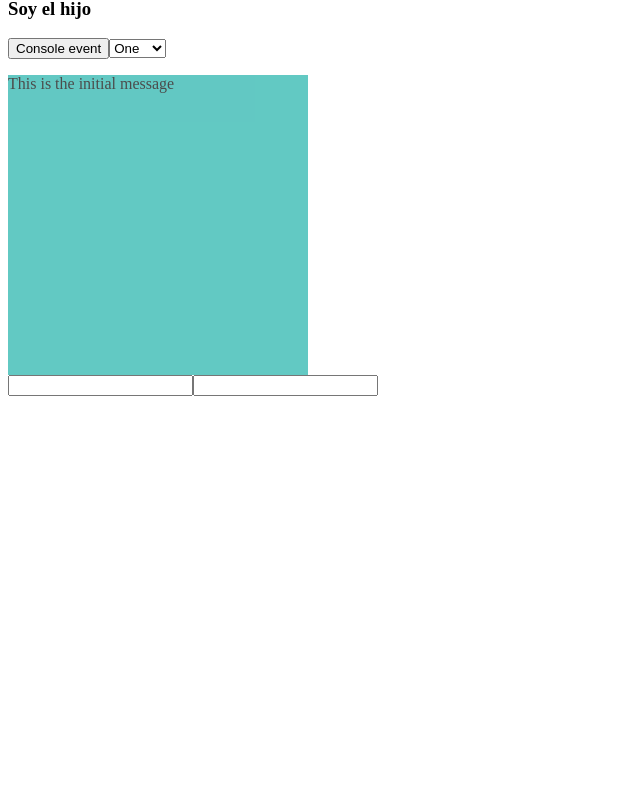
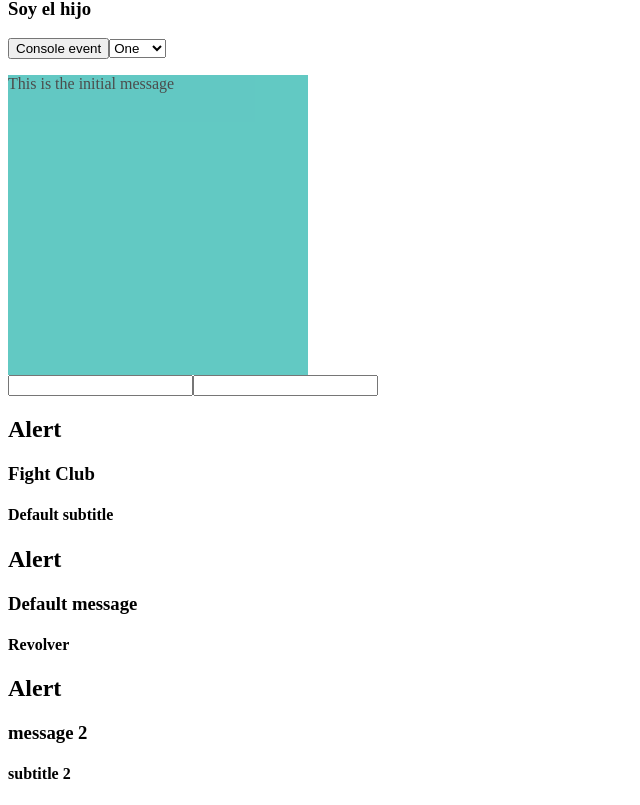
Before and after one commit to triciopa/angular-course, an Angular app: page / in a window 1280 px wide. Shown: the part 387-1192 px from the top of the page, without its empty margins (0-640 px from the left). Before the commit the page ends 800 px from the top, so only its background shows below. Built offline with nearby package versions, Linux system fonts and the light colour scheme.

Commit message:
Input property binding

```diff
--- /dev/null
+++ b/src/app/alert/alert.component.html
@@ -0,0 +1,3 @@
+<h2>Alert</h2>
+<h3>{{ message }}</h3>
+<h4>{{ subtitle }}</h4>
--- /dev/null
+++ b/src/app/alert/alert.component.ts
@@ -0,0 +1,24 @@
+import { Component, OnInit, Input } from '@angular/core';
+
+@Component({
+  selector: 'app-alert',
+  templateUrl: './alert.component.html',
+  styleUrls: ['./alert.component.scss']
+})
+export class AlertComponent implements OnInit {
+
+  // @Input() message: string; // this would catch the name of the variable for attribute
+  @Input('text') message: string;
+  @Input() subtitle: string;
+
+
+  constructor() {
+    this.message = 'Default message';
+    this.subtitle = 'Default subtitle'
+  }
+
+  ngOnInit(): void {
+    // this.message = 'Default message';
+  }
+
+}
--- a/src/app/app.component.html
+++ b/src/app/app.component.html
@@ -1,3 +1,5 @@
 <app-greeting></app-greeting>
-
 <app-events></app-events>
+<app-alert [text]="titles[0]"></app-alert>
+<app-alert [subtitle]="titles[1]"></app-alert>
+<app-alert text="message 2" subtitle="subtitle 2"></app-alert>
--- a/src/app/app.component.ts
+++ b/src/app/app.component.ts
@@ -6,5 +6,10 @@ import { Component } from '@angular/core';
   styleUrls: ['./app.component.scss']
 })
 export class AppComponent {
-  title = 'angular-course';
+
+  titles: string[];
+
+  constructor() {
+    this.titles = ['Fight Club', 'Revolver', 'Walter Mitty'];
+  }
 }
--- a/src/app/app.module.ts
+++ b/src/app/app.module.ts
@@ -7,6 +7,7 @@ import { GreetingComponent } from './greeting/greeting.component';
 import { ParentComponent } from './parent/parent.component';
 import { ChildComponent } from './child/child.component';
 import { EventsComponent } from './events/events.component';
+import { AlertComponent } from './alert/alert.component';
 
 @NgModule({
   declarations: [
@@ -14,7 +15,8 @@ import { EventsComponent } from './events/events.component';
     GreetingComponent,
     ParentComponent,
     ChildComponent,
-    EventsComponent
+    EventsComponent,
+    AlertComponent
   ],
   imports: [
     BrowserModule,
```
Also changed, not shown: src/app/alert/alert.component.scss (added).
